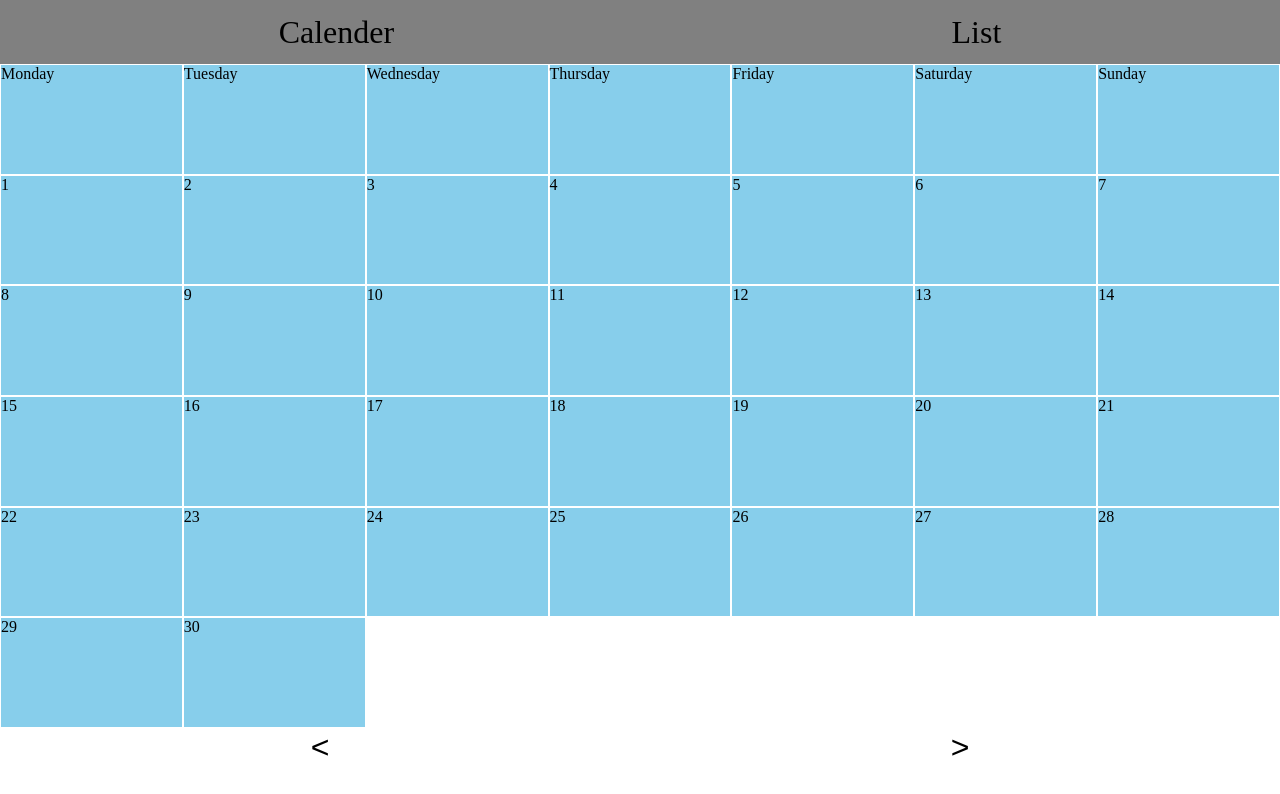
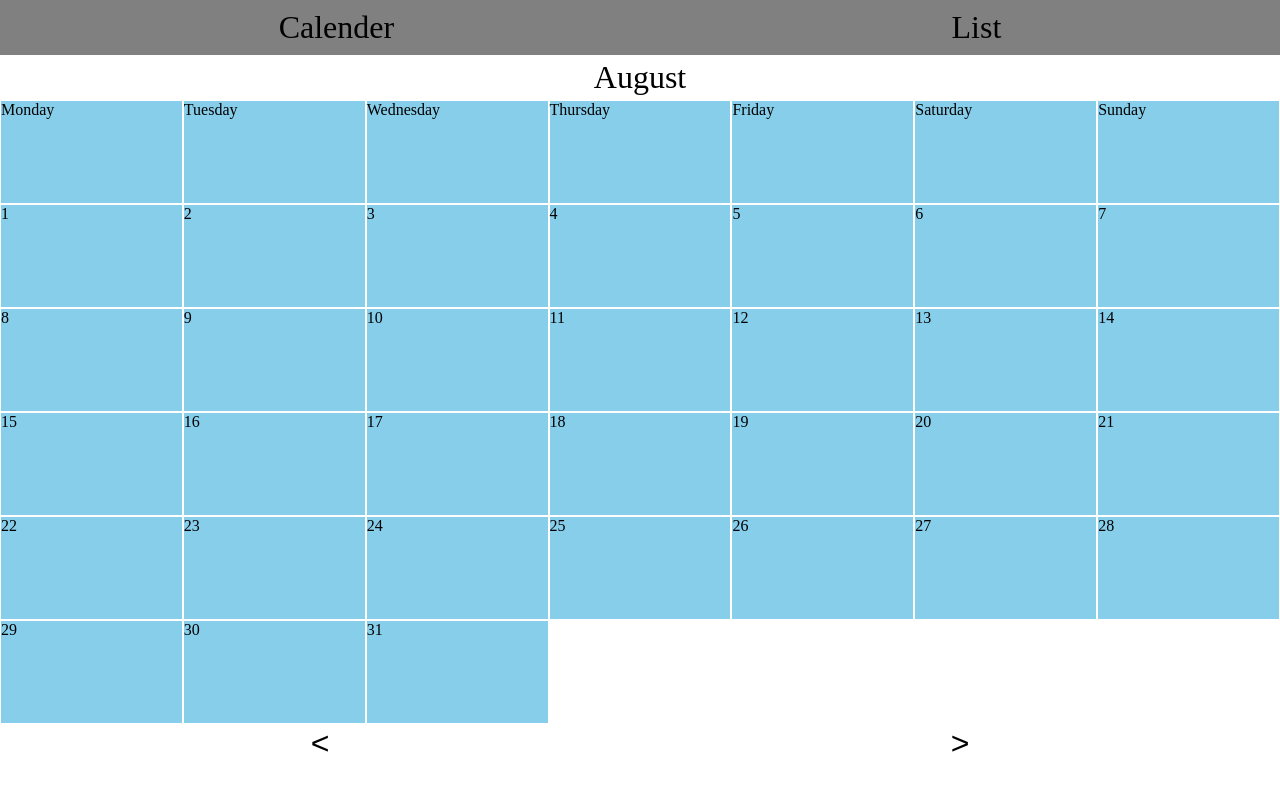
Before and after one commit to connorbtreecode/app-challenge, a SvelteKit app: page / in a window 1280 px wide. Shown: the top 794 px of the page. Built offline with nearby package versions, Linux system fonts and the light colour scheme.

Commit message:
Made months fully functional

```diff
--- a/src/routes/+layout.svelte
+++ b/src/routes/+layout.svelte
@@ -25,7 +25,7 @@
 		top: 0px;
 		right: 0px;
 		left: 0px;
-		height: 64px;
+		height: 55px;
 		align-items: center;
 	}
 	a{
--- a/src/routes/+page.svelte
+++ b/src/routes/+page.svelte
@@ -3,7 +3,7 @@
 
 
 	let todos = $state([]);
-	let month = $state(8)
+	let month = $state(new Date().getMonth());
 
 	onMount(() => {
 		if(localStorage.getItem("todos")) {
@@ -12,11 +12,13 @@
 	})
 	let days = ['Monday', 'Tuesday', 'Wednesday', 'Thursday', 'Friday', 'Saturday', 'Sunday'];
 	const months = [31, 28, 31, 30, 31, 30, 31, 31, 30, 31, 30, 31]
+	const monthNames = ["Janurary", "Feburary", "March", "April", "May", "June", "July", "August", "September", "October", "November", "December"]
 
 </script>
 
 <div>
 	<!-- calendar -->
+	<div class="month">{monthNames[month]}</div>
 	<div class="calendar">
 		{#each days as day}
 			<div>{day}</div>
@@ -38,8 +40,8 @@
 				month -= 1
 		}}>&lt;</button>
 		<button onclick={() => {
-			if(month == 0)
-				month = 11
+			if(month == 11)
+				month = 0
 			else
 				month += 1
 		}}>&gt;</button>
@@ -51,7 +53,7 @@
 		display: grid;
 		grid-template-columns: repeat(7, 1fr);
 		/*grid-auto-rows: 60px;*/
-		min-height: 83vh;
+		min-height: 78vh;
 	}
 
 	.calendar > div {
@@ -75,4 +77,10 @@
 		border: 0px;
 		background-color: white;
 	}
+	.month {
+		font-size: 2em;
+		display: flex;
+		justify-content: center;
+		margin: 4px;
+	}
 </style>
```
